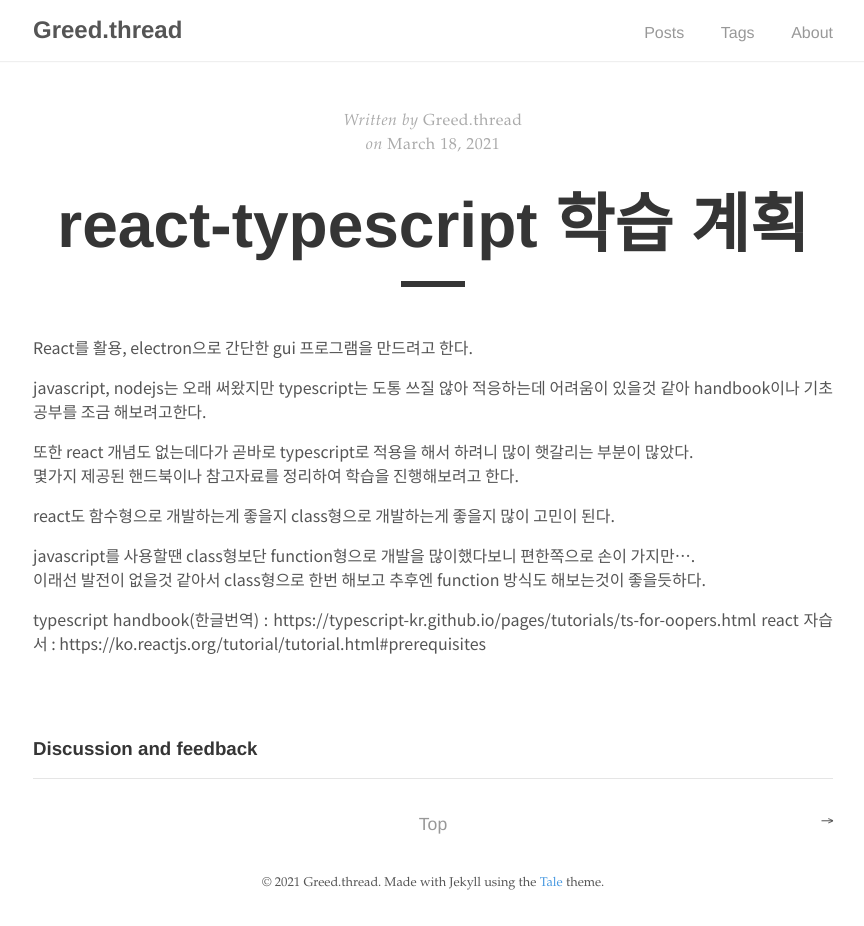
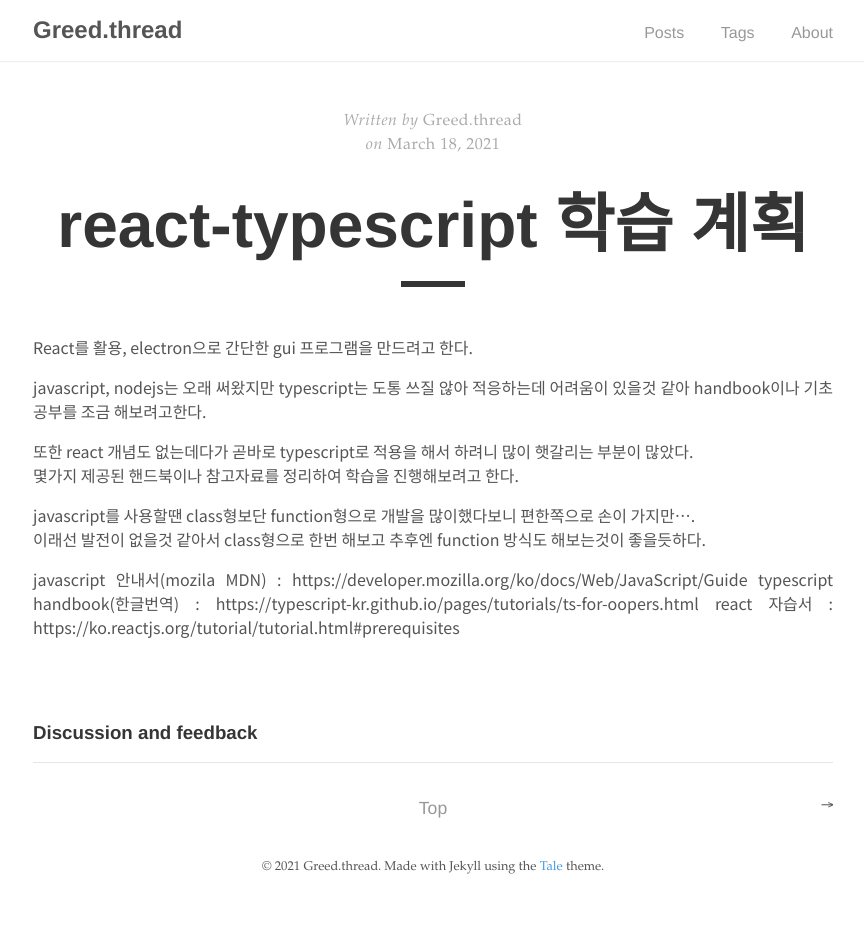
Before and after one commit to greedThread/greedthread.github.io, a Jekyll site: the page built from _posts/2021-03-18-react-typescript-학습-계획.md, in a window 1280 px wide. Shown: the whole page, without its empty margins (207-1071 px from the left). Built offline with Jekyll 4.4.1, drawn with Linux system fonts in a browser that asks for light colours; comment, search, counter and statistics services are not loaded.

Commit message:
- typescript react

```diff
--- a/_posts/2021-03-18-react-typescript-학습-계획.md
+++ b/_posts/2021-03-18-react-typescript-학습-계획.md
@@ -14,10 +14,9 @@ javascript, nodejs는 오래 써왔지만 typescript는 도통 쓰질 않아 적
 또한 react 개념도 없는데다가 곧바로 typescript로 적용을 해서 하려니 많이 햇갈리는 부분이 많았다.
 몇가지 제공된 핸드북이나 참고자료를 정리하여 학습을 진행해보려고 한다.
 
-react도 함수형으로 개발하는게 좋을지 class형으로 개발하는게 좋을지 많이 고민이 된다.
-
 javascript를 사용할땐 class형보단 function형으로 개발을 많이했다보니 편한쪽으로 손이 가지만....
 이래선 발전이 없을것 같아서 class형으로 한번 해보고 추후엔 function 방식도 해보는것이 좋을듯하다.
 
+javascript 안내서(mozila MDN) : https://developer.mozilla.org/ko/docs/Web/JavaScript/Guide
 typescript handbook(한글번역) : https://typescript-kr.github.io/pages/tutorials/ts-for-oopers.html
 react 자습서 : https://ko.reactjs.org/tutorial/tutorial.html#prerequisites
```
